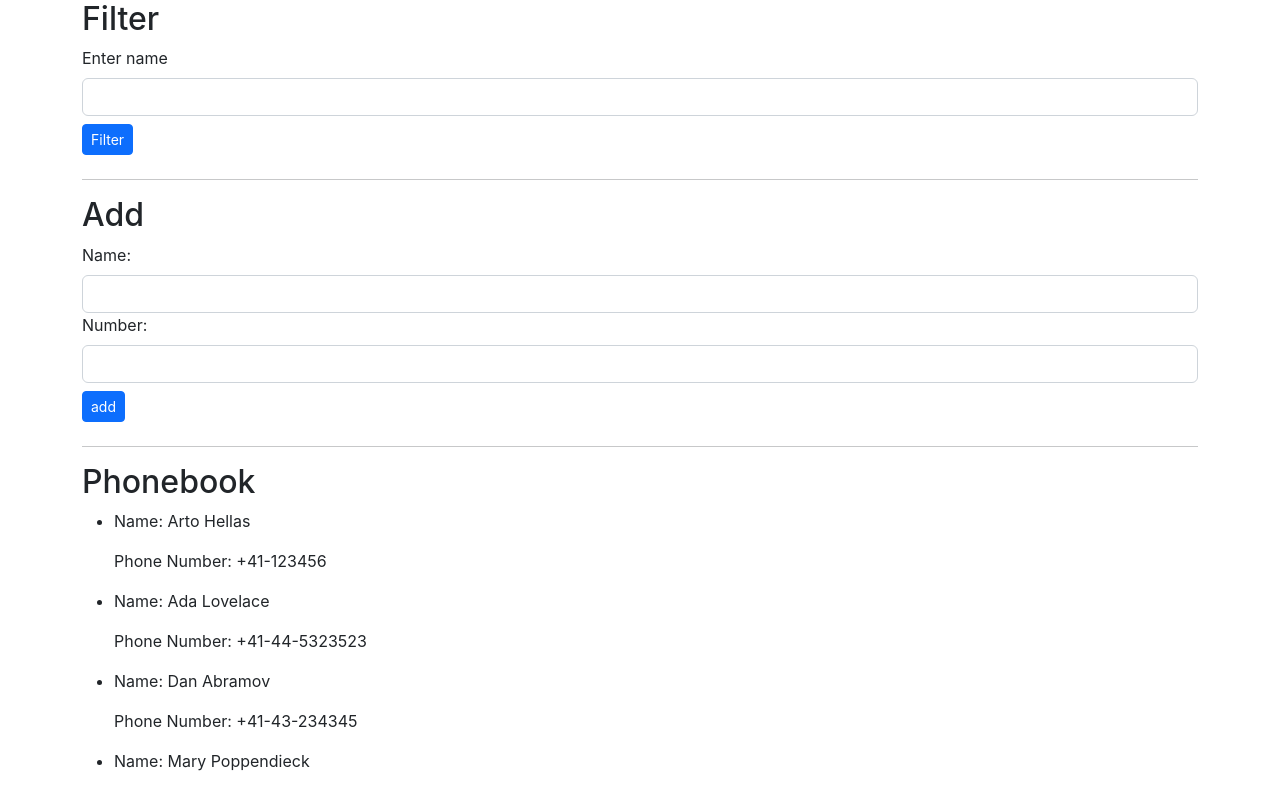
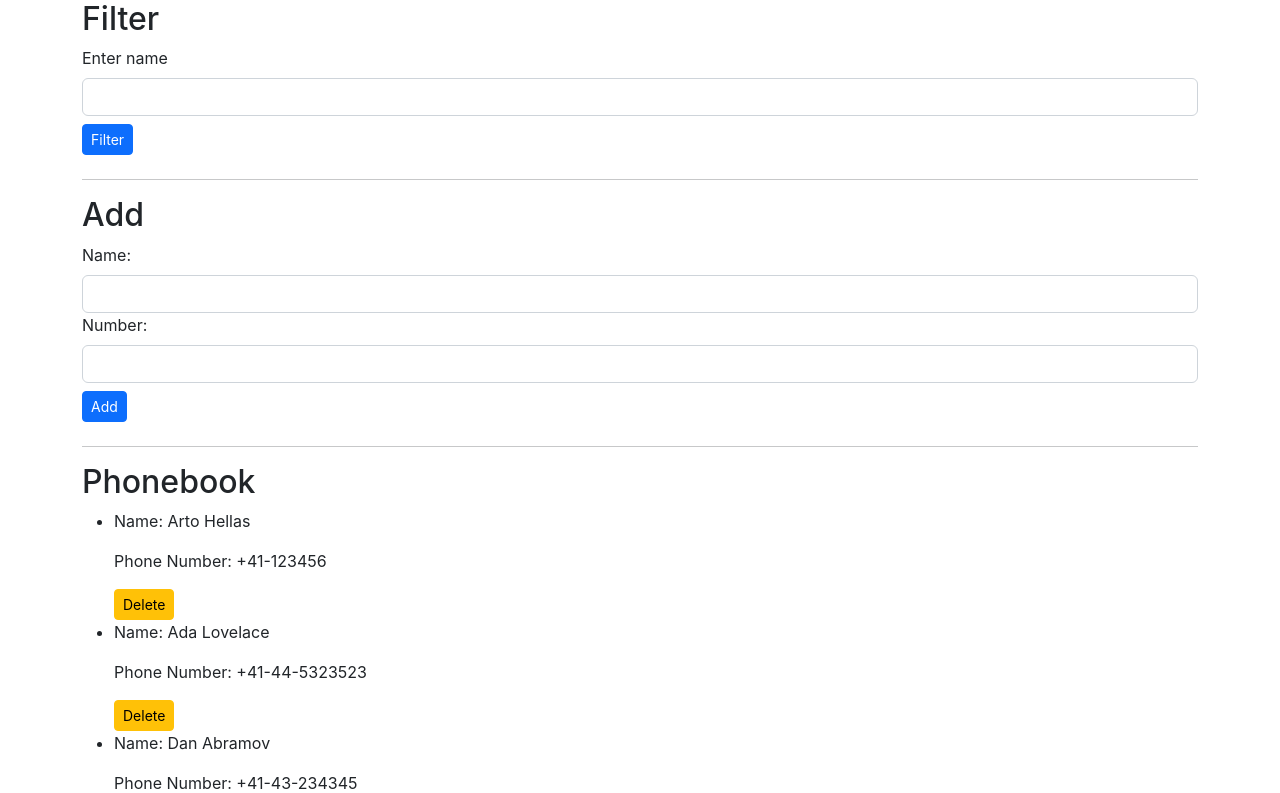
Before and after one commit to SiegfriedBz/React_Phone_Book, a React (Create React App) app: page / in a window 1280 px wide. Shown: the top 793 px of the page. Built offline with nearby package versions, Linux system fonts and the light colour scheme.

Commit message:
added delete person method + refactored co;ponents

```diff
--- a/src/App.js
+++ b/src/App.js
@@ -21,7 +21,7 @@ const App = () => {
   const [filteredPersons, setFilteredPersons] = useState([])
   const [showAll, setShowAll] = useState(true)
 
-  const handleAddSubmit = (e) => {
+  const onAddPerson = (e) => {
     e.preventDefault()
     if(persons.find(p => p.name === newPerson.name)) {
       alert(`${newPerson.name} already exist in phone book`)
@@ -36,7 +36,12 @@ const App = () => {
     }
   }
 
-  const handleFilterSubmit = (e) => {
+  const onDeletePerson = (_id) => {
+    let newPersons = persons.filter(person => person.id !== _id)
+    setPersons(newPersons)
+  }
+
+  const onFilter = (e) => {
       e.preventDefault()
       let filteredPersons = persons.filter(p => {
           return p.name.toLowerCase().includes(searchterm.toLowerCase())
@@ -58,7 +63,7 @@ const App = () => {
     <div className="container">
       <h2>Filter</h2>
       <FormFilter
-        handleFilterSubmit={handleFilterSubmit}
+        handleFilter={onFilter}
         setSearchTerm={setSearchTerm}
         searchterm={searchterm}
         showAll={showAll}
@@ -66,16 +71,20 @@ const App = () => {
       <hr/>
       <h2>Add</h2>
       <FormAddPerson
-        handleSubmit={handleAddSubmit}
+        handleAdd={onAddPerson}
         setNewPerson={setNewPerson}
         newPerson={newPerson}
       />
       <hr/>
       <h2>Phonebook</h2>
       <ul>
-        {personsToShow && personsToShow.map(p => {
+        {personsToShow && personsToShow.map(person => {
           return (
-            <Person key={p.id} person={p} />
+            <Person
+              key={person.id}
+              person={person}
+              handleDelete={onDeletePerson}
+              />
           )
         })}
       </ul>
--- a/src/components/FormAddPerson.js
+++ b/src/components/FormAddPerson.js
@@ -1,7 +1,7 @@
 const FormAddPerson = (props) => {
-    const { handleSubmit, setNewPerson, newPerson } = props
+    const { handleAdd, setNewPerson, newPerson } = props
     return (
-        <form onSubmit={handleSubmit}>
+        <form onSubmit={handleAdd}>
             <label
                 className="form-label"
                 htmlFor="name"
@@ -28,7 +28,7 @@ const FormAddPerson = (props) => {
                 setNewPerson({...newPerson, [e.target.id]: e.target.value})
                 }
             />
-            <button type="submit" className="btn btn-primary btn-sm my-2">add</button>
+            <button type="submit" className="btn btn-primary btn-sm my-2">Add</button>
         </form>
     )
 
--- a/src/components/FormFilter.js
+++ b/src/components/FormFilter.js
@@ -2,7 +2,7 @@ import clsx from 'clsx';
 
 const FormFilter = (props) => {
 
-    const { handleFilterSubmit, setSearchTerm, searchterm, showAll } = props
+    const { handleFilter, setSearchTerm, searchterm, showAll } = props
 
     const buttonText = clsx({
         "Filter": showAll,
@@ -12,7 +12,7 @@ const FormFilter = (props) => {
     console.log(buttonText)
 
     return (
-        <form onSubmit={handleFilterSubmit}>
+        <form onSubmit={handleFilter}>
             <label
                 htmlFor="filter"
                 className="form-label"
--- a/src/components/Person.js
+++ b/src/components/Person.js
@@ -1,8 +1,13 @@
-const Person = ({person}) => {
+const Person = (props) => {
+    const { person, handleDelete } = props
     return (
         <li>
             <p>Name: {person.name}</p>
             <p>Phone Number: {person.number}</p>
+            <button
+                onClick={() => {handleDelete(person.id)}}
+                className="btn btn-warning btn-sm"
+            >Delete</button>
         </li>
     )
 }
```
